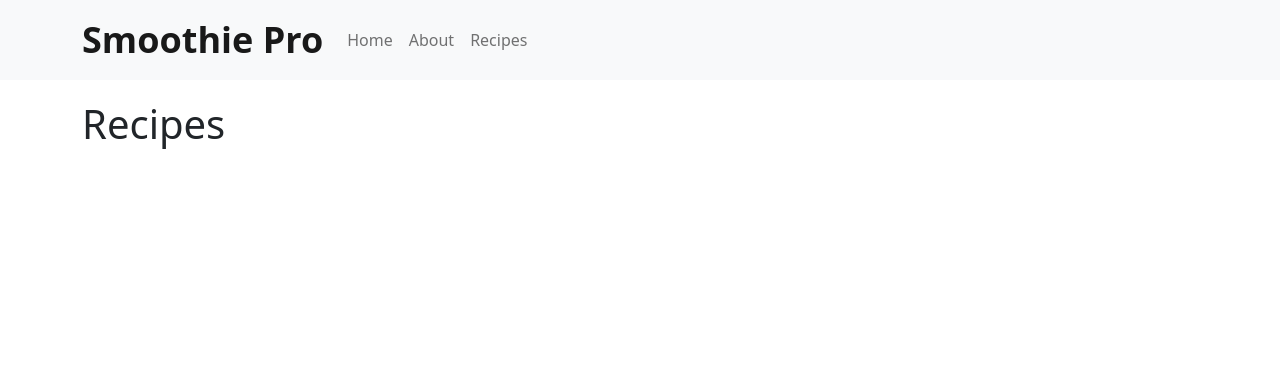
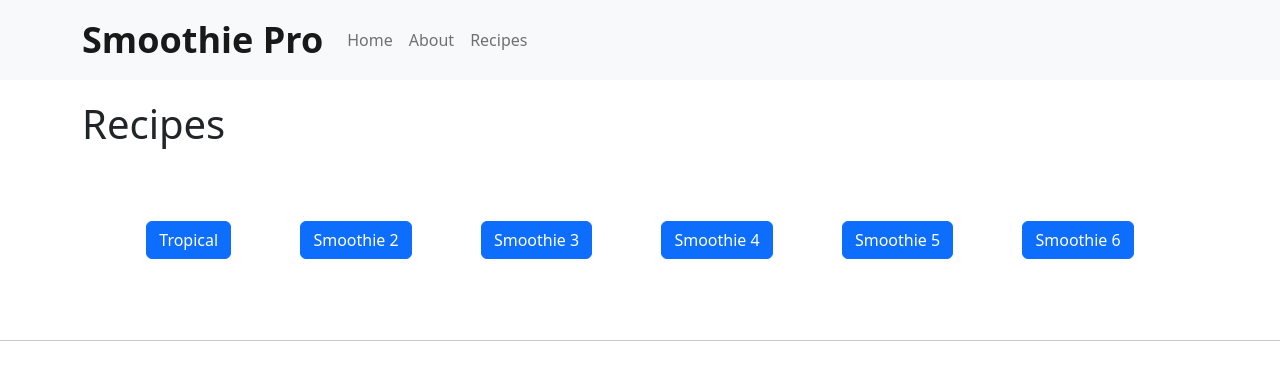
Before and after one commit to amy425/smoothie-pro, a React (Create React App) app: page /recipes in a window 1280 px wide. Shown: the top 380 px of the page. Built offline with nearby package versions, Linux system fonts and the light colour scheme.

Commit message:
Quick initial Recipes component

```diff
--- /dev/null
+++ b/src/Recipes.css
@@ -0,0 +1,13 @@
+.Recipes .section {
+  padding-top: 60px;
+  padding-bottom: 60px;
+}
+
+.Recipes .smoothie-bar {
+  display: flex;
+  justify-content: space-evenly;
+}
+
+.Recipes .smoothie-bar Button {
+  margin: 5px;
+}
--- a/src/Recipes.js
+++ b/src/Recipes.js
@@ -1,12 +1,47 @@
 import React from "react";
+import { useState } from "react";
+import "./Recipes.css";
 import Navigation from "./Navigation";
+import Button from "react-bootstrap/esm/Button";
 
 export default function Recipes() {
+  const [smoothieName, setSmoothieName] = useState("");
+  const [smoothieFruits, setSmoothieFruits] = useState("");
+
+  let tropical = ["pineapple", "mango", "banana"];
+
+  function showSmoothie(event) {
+    setSmoothieName(event.target.innerHTML);
+    let ingredients = tropical.map((ingredient, index) => {
+      return <li key={index}>{ingredient}</li>;
+    });
+    setSmoothieFruits(ingredients);
+  }
+
   return (
     <div className="Recipes">
       <Navigation />
       <div className="container">
         <h1>Recipes</h1>
+        <div className="section smoothie-bar">
+          <Button onClick={showSmoothie}>Tropical</Button>
+
+          <Button onClick={showSmoothie}>Smoothie 2</Button>
+
+          <Button onClick={showSmoothie}>Smoothie 3</Button>
+
+          <Button onClick={showSmoothie}>Smoothie 4</Button>
+
+          <Button onClick={showSmoothie}>Smoothie 5</Button>
+
+          <Button onClick={showSmoothie}>Smoothie 6</Button>
+        </div>
+      </div>
+
+      <hr></hr>
+      <div className="container">
+        <h1>{smoothieName}</h1>
+        <ul>{smoothieFruits}</ul>
       </div>
     </div>
   );
```
